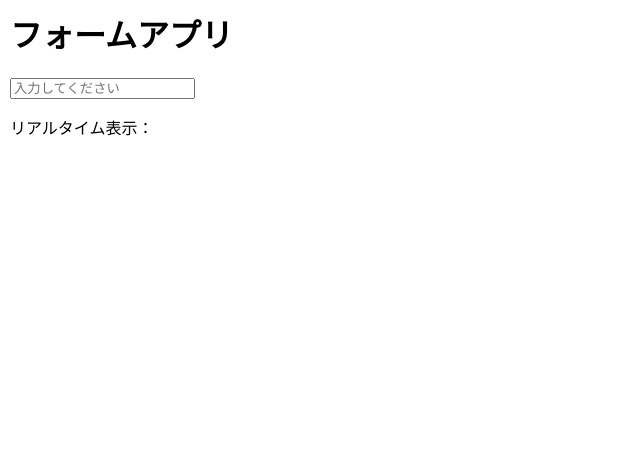
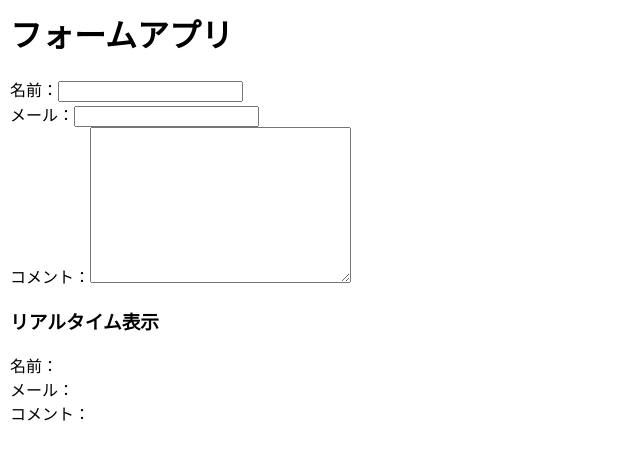
Before and after one commit to Tsubaki8413/Sat1-2_React, a React (Create React App) app: page / in a window 1280 px wide. Shown: the top 460 px of the page, without its empty margins (0-640 px from the left). Built offline with nearby package versions, Linux system fonts and the light colour scheme.

Commit message:
20250628

```diff
--- a/src/App.js
+++ b/src/App.js
@@ -2,20 +2,34 @@ import React, { useState, useEffect } from "react";
 
 function App() {
     const [inputText, setInputText] = useState("");
-    const [log, setLog] = useState("");
 
     return(
         <div>
             <h1>フォームアプリ</h1>
 
-            <input
-              type="text"
-              placeholder="入力してください"
-              value={inputText}
-              onChange={(e) => setInputText(e.target.value)}
-            />
+            名前：<input
+                type="text"
+                value={inputText}
+                onChange={(e) => setInputText(e.target.value)}
+            /><br/>
+            メール：<input
+                type="mail"
+                value={inputText}
+                onChange={(e) => setInputText(e.target.value)}
+            /><br/>
+            コメント：<textarea
+                cols="30" rows="10"
+                value={inputText}
+                onChange={(e) => setInputText(e.target.value)}
+            ></textarea>
 
-            <p>リアルタイム表示：{inputText}</p>
+
+            <h3>リアルタイム表示</h3>
+            <p>
+                名前：{inputText}<br/>
+                メール：<br/>
+                コメント：
+            </p>
         </div>
     );
 };
```
